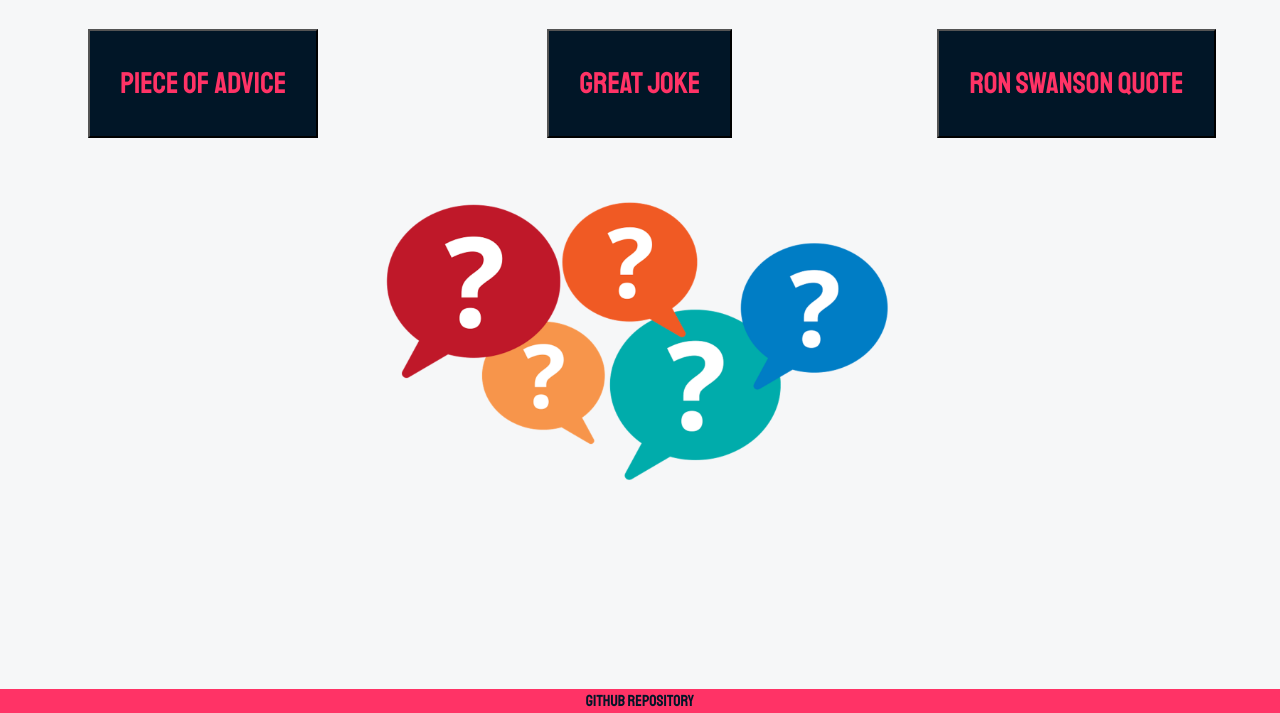
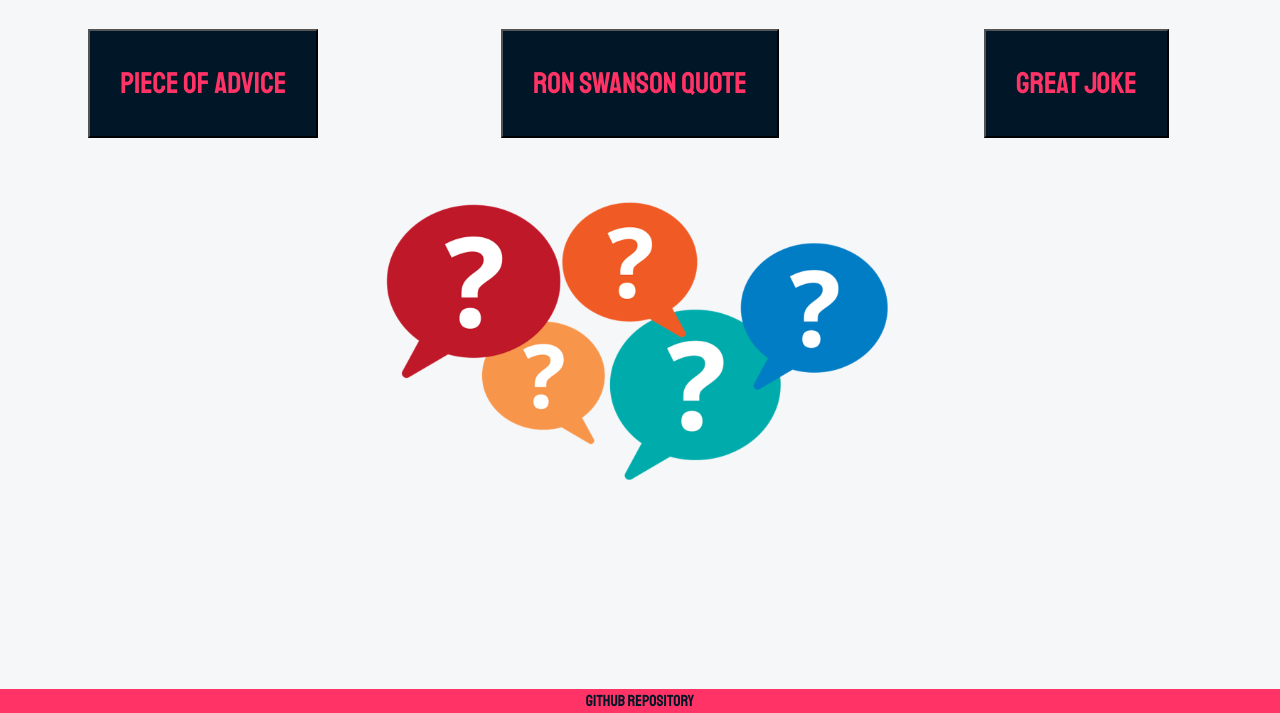
Before and after one commit to annielarkins/creative-project-2, a plain HTML site: page index.html in a window 1280 px wide. Shown: the part 87-800 px from the top of the page. Drawn offline with nearby package versions, Linux system fonts and the light colour scheme.

Commit message:
Update index.html

```diff
--- a/index.html
+++ b/index.html
@@ -19,12 +19,12 @@
         </div>
         <div class="column">
             <form>
-                <input id="jokeSubmit" type="submit" value="Great Joke"></input>
+                <input id="quoteSubmit" type="submit" value="Ron Swanson Quote"></input>
             </form>
         </div>
-        <div class="column">
+            <div class="column">
             <form>
-                <input id="quoteSubmit" type="submit" value="Ron Swanson Quote"></input>
+                <input id="jokesSubmit" type="submit" value="Great Joke"></input>
             </form>
         </div>
     </div>
```
